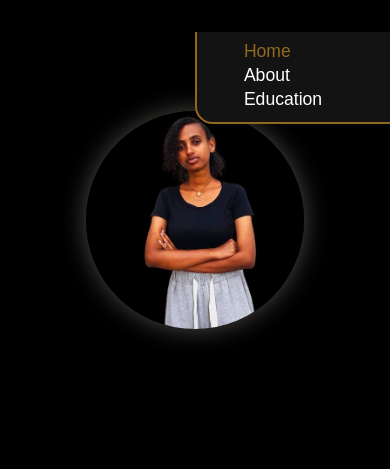
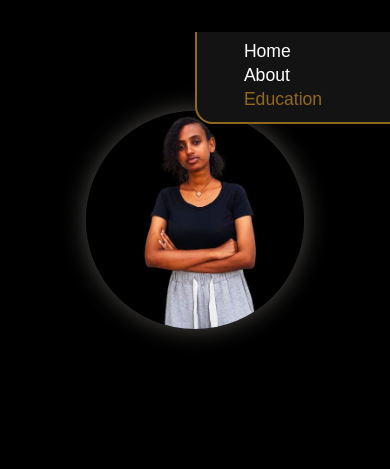
Before and after one commit to Ewostatewos18/portfolio, a plain HTML site: page index.html in a window 390 px wide. Both pictures are taken after a click on the icon 327 px from the left and 51 px from the top of the page. Shown: the part 70-539 px from the top of the page. Drawn offline with nearby package versions, Linux system fonts and the light colour scheme.

Commit message:
commited

```diff
--- a/index.html
+++ b/index.html
@@ -5,9 +5,8 @@
     <meta name="viewport" content="width=device-width, initial-scale=1.0" />
     <title>Ehitemusie personal Portfolio</title>
     <link rel="stylesheet" href="css/style.css" />
-    <link
-      href="https://unpkg.com/boxicons@2.1.4/css/boxicons.min.css"
-      rel="stylesheet" />
+    <link href="https://unpkg.com/boxicons@2.1.4/css/boxicons.min.css" rel="stylesheet" />
+    <link rel="icon" href="icon.png">
     <script src="https://unpkg.com/scrollreveal@4.0.9/dist/scrollreveal.min.js"></script>
   </head>
   <body>
--- a/script.js
+++ b/script.js
@@ -1,26 +1,39 @@
 
-const menuIcon = document.getElementById('menu-icon');
-const navbar = document.querySelector('.navbar');
+document.addEventListener("DOMContentLoaded", function () {
+    const menuIcon = document.getElementById("menu-icon");
+    const navbar = document.querySelector(".navbar");
+    const sections = document.querySelectorAll("section");
 
-menuIcon.addEventListener('click', () => {
-    navbar.classList.toggle('active');
-});
-const navbarLinks = navbar.querySelectorAll('a');
+    function toggleActiveLink() {
+      sections.forEach(function (section) {
+        const sectionTop = section.offsetTop - navbar.offsetHeight;
+        const sectionBottom = sectionTop + section.offsetHeight;
 
-navbarLinks.forEach(link => {
-    link.addEventListener('click', () => {
-        navbar.classList.remove('active');
+        if (
+          window.scrollY >= sectionTop &&
+          window.scrollY < sectionBottom
+        ) {
+          const targetLink = document.querySelector(`.navbar a[href="#${section.id}"]`);
+          if (targetLink) {
+            document.querySelectorAll('.navbar a').forEach((link) => link.classList.remove('active'));
+            targetLink.classList.add('active');
+          }
+        }
+      });
+    }
+    menuIcon.addEventListener("click", function () {
+      navbar.classList.toggle("active");
+      menuIcon.classList.toggle("active");
     });
-});
-document.addEventListener('click', (event) => {
-    if (!navbar.contains(event.target) && !menuIcon.contains(event.target)) {
-        navbar.classList.remove('active');
-    }
-});
-const tabletBreakpoint = 895;
-function handleResize() {
-    if (window.innerWidth > tabletBreakpoint) {
-        navbar.classList.remove('active');
-    }
-}
-window.addEventListener('resize', handleResize);
+    window.addEventListener("scroll", function () {
+      toggleActiveLink();
+    });
+    const navLinks = document.querySelectorAll(".navbar a");
+
+    navLinks.forEach(function (link) {
+      link.addEventListener("click", function () {
+        navbar.classList.remove("active");
+        menuIcon.classList.remove("active");
+      });
+    });
+  });
```
Also changed, not shown: icon.png (added).
